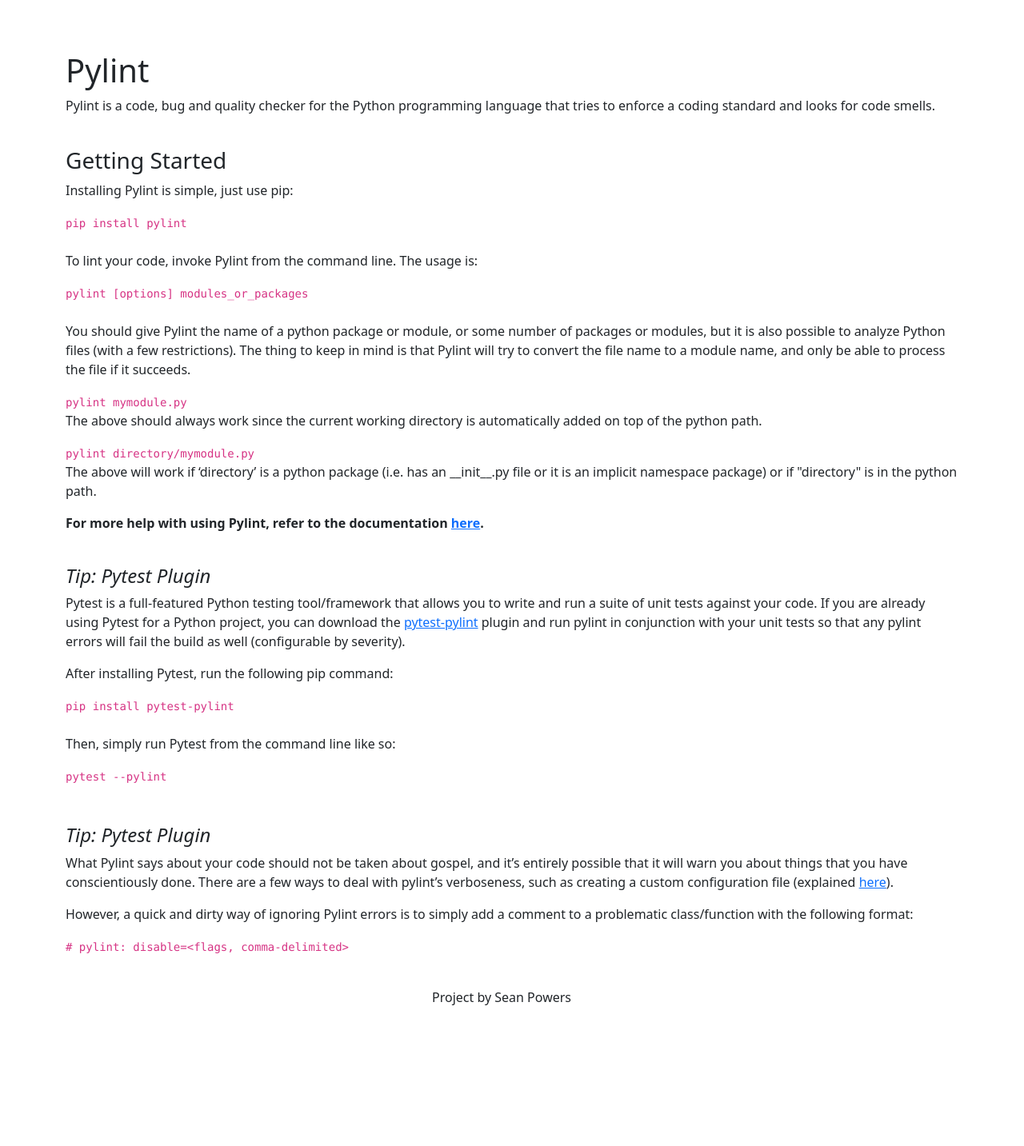
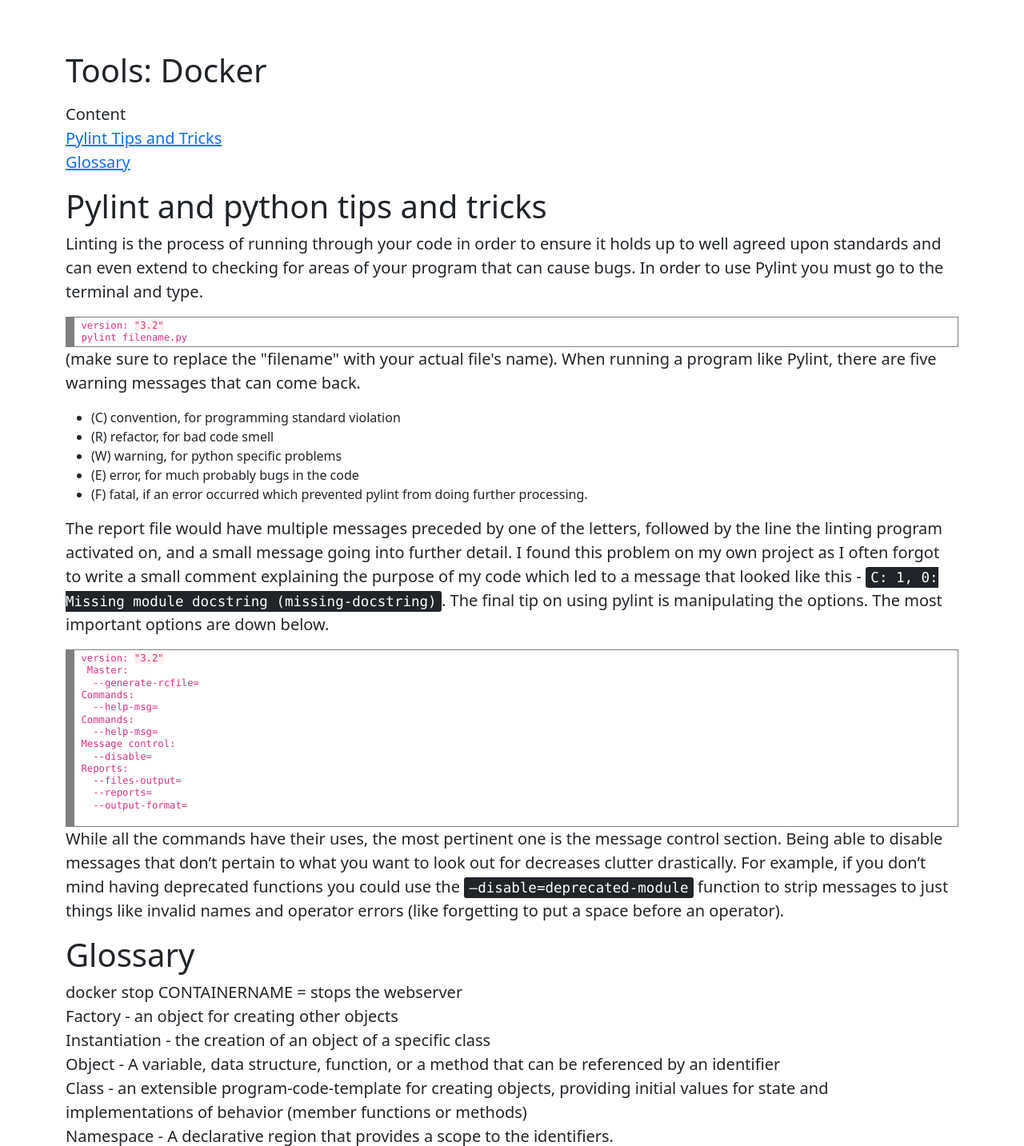
Before and after one commit to SPowers123/Project3v2, a Flask app: page /article/pylint in a window 1280 px wide. Shown: the part 56-1489 px from the top of the page at 80% size. Before the commit the page ends 1313 px from the top, so only its background shows below. Run offline with Flask 2, Linux system fonts and the light colour scheme; some libraries are stand-ins or nearby versions.

Commit message:
Update article-pylint.html

```diff
--- a/app/templates/article-pylint.html
+++ b/app/templates/article-pylint.html
@@ -8,42 +8,100 @@
 {% endblock %}
 {% block content %}
 <div class="container">
-    <div class="mt-5">
-        <h1>Pylint</h1>
-        <p>Pylint is a code, bug and quality checker for the Python programming language that tries to enforce a coding standard and looks for code smells. </p>
-        <br>
-        <h3>Getting Started</h3>
-        <p>Installing Pylint is simple, just use pip:</p>
-        <code>pip install pylint</code><br><br>
-        <p>To lint your code, invoke Pylint from the command line. The usage is:</p>
-        <code>pylint [options] modules_or_packages</code><br><br>
-        <p>You should give Pylint the name of a python package or module, or some number of packages or modules, but it
-            is also possible to analyze Python files (with a few restrictions). The thing to keep in mind is that Pylint
-            will try to convert the file name to a module name, and only be able to process the file if it succeeds.</p>
-        <code>pylint mymodule.py</code><br>
-        <p>The above should always work since the current working directory is automatically added on top of the python path.</p>
-        <code>pylint directory/mymodule.py</code><br>
-        <p>The above will work if ‘directory’ is a python package (i.e. has an __init__.py file or it is an implicit namespace package) or if "directory" is in the python path.</p>
-        <p class="fw-bold">For more help with using Pylint, refer to the documentation <a href="https://pylint.pycqa.org/en/latest/user_guide/run.html">here</a>.</p>
-        <br>
-        <h4 class="fst-italic">Tip: Pytest Plugin</h4>
-        <p>Pytest is a full-featured Python testing tool/framework that allows you to write and run a suite of unit
-            tests against your code. If you are already using Pytest for a Python project, you can download the
-            <a href="https://pypi.org/project/pytest-pylint/">pytest-pylint</a> plugin and run pylint in conjunction
-            with your unit tests so that any pylint errors will fail the build as well (configurable by severity).</p>
-        <p>After installing Pytest, run the following pip command:</p>
-        <code>pip install pytest-pylint</code><br><br>
-        <p>Then, simply run Pytest from the command line like so:</p>
-        <code>pytest --pylint</code><br><br>
-        <br>
-        <h4 class="fst-italic">Tip: Pytest Plugin</h4>
-        <p>What Pylint says about your code should not be taken about gospel, and it’s entirely possible that it will
-            warn you about things that you have conscientiously done. There are a few ways to deal with pylint’s
-            verboseness, such as creating a custom configuration file (explained
-            <a href="https://pylint.pycqa.org/en/latest/intro.html">here</a>).</p>
-        <p>However, a quick and dirty way of ignoring Pylint errors is to simply add a comment to a problematic
-            class/function with the following format:</p>
-        <code># pylint: disable=&lt;flags, comma-delimited></code>
+    <div class="row justify-content-between">
+        <div class="col">
+            <div class="mt-5">
+                <h1>Tools: Docker</h1>
+            </div>
+        </div>
+    </div>
+    <div class="row">
+        <div class="col-3 content-col rounded mt-2">
+            <p class="lead">Content<br>
+                <a href="#overview">Pylint Tips and Tricks</a><br>
+                <a href="#glossary">Glossary</a>
+            </p>
+        </div>
+    </div>
+    <div class="row">
+        <div class="col">
+            <h1 id="overview">Pylint and python tips and tricks</h1>
+            <p class="lead">Linting is the process of running through your code in order to ensure it holds up to well agreed upon standards and can even extend to checking for areas of your program that can cause bugs.
+            In order to use Pylint you must go to the terminal and type.
+</p>
+
+    <code class="text-black"></code>
+        <code>
+            <div style="background: #ffffff; overflow:auto;width:auto;border:solid gray;border-width:.1em .1em .1em .8em;padding:.2em .6em;"><pre style="margin: 0; line-height: 125%">version: <span style="background-color: #fff0f0">&quot;3.2&quot;</span>
+pylint filename.py
+</pre></div>
+</code>
+
+            <p class="lead">(make sure to replace the "filename" with your actual file's name).
+            When running a program like Pylint, there are five warning messages that can come back. </p>
+
+            <ul>
+                <li>(C) convention, for programming standard violation </li>
+                <li>(R) refactor, for bad code smell</li>
+                <li>(W) warning, for python specific problems</li>
+                <li>(E) error, for much probably bugs in the code</li>
+                <li>(F) fatal, if an error occurred which prevented pylint from doing further processing.</li>
+            </ul>
+
+                <p class="lead">The report file would have multiple messages preceded by one of the letters, followed by the line the linting program activated on, and a small message going into further detail.
+                I found this problem on my own project as I often forgot to write a small comment explaining the purpose of my code which led to a message that looked like this - <kbd>C:  1, 0: Missing module docstring (missing-docstring)</kbd>.
+                The final tip on using pylint is manipulating the options. The most important options are down below. </p>
+
+                 <code class="text-black"></code>
+        <code>
+            <div style="background: #ffffff; overflow:auto;width:auto;border:solid gray;border-width:.1em .1em .1em .8em;padding:.2em .6em;"><pre style="margin: 0; line-height: 125%">version: <span style="background-color: #fff0f0">&quot;3.2&quot;</span>
+ Master:
+  --generate-rcfile=<file>
+Commands:
+  --help-msg=<msg-id>
+Commands:
+  --help-msg=<msg-id>
+Message control:
+  --disable=<msg-ids>
+Reports:
+  --files-output=<y_or_n>
+  --reports=<y_or_n>
+  --output-format=<format>
+
+</pre></div>
+</code>
+                <p class="lead">While all the commands have their uses, the most pertinent one is the message control section.
+                Being able to disable messages that don’t pertain to what you want to look out for decreases clutter drastically.
+                For example, if you don’t mind having deprecated functions you could use the <kbd>–disable=deprecated-module</kbd> function to
+                strip messages to just things like invalid names and operator errors (like forgetting to put a space before an operator). </p>
+
+
+
+        </div>
+    </div>
+    <div class="row">
+        <div class="col">
+            <h1 id="glossary">Glossary</h1>
+            <p class="lead"> docker stop CONTAINERNAME = stops the webserver
+                             <br> Factory - an object for creating other objects
+                             <br> Instantiation - the creation of an object of a specific class
+                             <br> Object - A variable, data structure, function, or a method that can be referenced by an identifier
+                             <br> Class - an extensible program-code-template for creating objects, providing initial values for state and implementations of behavior (member functions or methods)
+                             <br> Namespace - A declarative region that provides a scope to the identifiers.
+                             <br> constructor - A special type of class used to create an object
+                             <br> Fixture - a set of pre-conditions needed to write a test
+                             <br> type hint - gives you the ability to define the type of values that can be passed for each argument of a function or method
+                             <br> type cast - A way of changing an object from one data type to another
+                             <br> unit test - The way of ensuring a smallest piece of code that can be logically isolated works correctly
+                             <br> Static - A member of a class that isn’t associated with an instance of a class. Allows the member to be  accessed without instantiation
+                             <br> class method - Methods that are called in a class rather than an instance
+                             <br> facade - an object that serves as a front-facing interface masking more complex underlying or structural code
+                             <br> design patterns used  - general repeatable solution to a commonly occurring problem in software design, specifically both factories and facades were used in this project
+                             <br> method  - A set of instructions that can be called upon to fulfill a designated command (ie getName or setName)
+                             <br> Property - fields of objects/classes that can have dedicated getter/setter routines.
+                             </p>
+
+        </div>
     </div>
 </div>
 {% endblock %}
```
